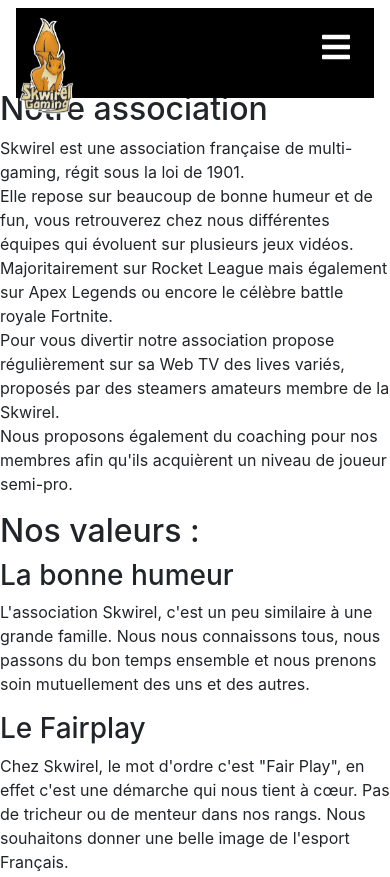
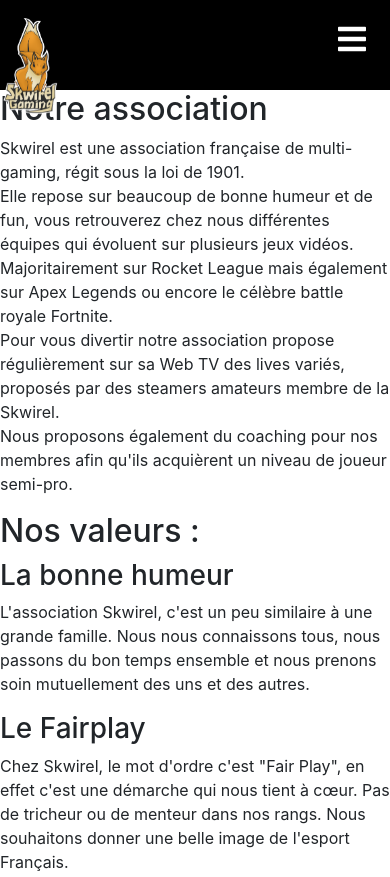
Before and after one commit to LiaLawliet/Skwirel-Gaming, a plain HTML site: page index.html in a window 390 px wide. Shown: the top 877 px of the page. Drawn offline with nearby package versions, Linux system fonts and the light colour scheme.

Commit message:
Header Responsive Done

```diff
--- a/main.css
+++ b/main.css
@@ -35,6 +35,10 @@ header .menu-btn:hover{
 	padding:40px 5vw;
 	color:#1b1b1b;
 	text-decoration: none;
+}
+
+nav{
+    padding: 0 !important;
 }
 
 header nav{
```
